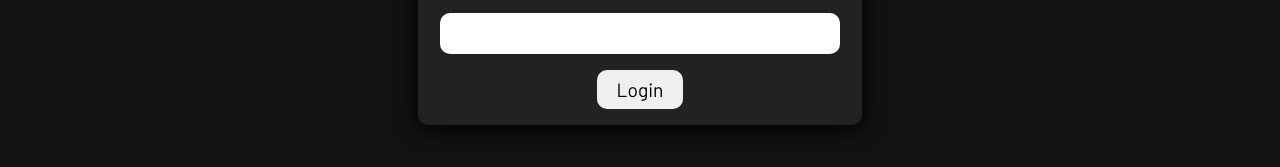
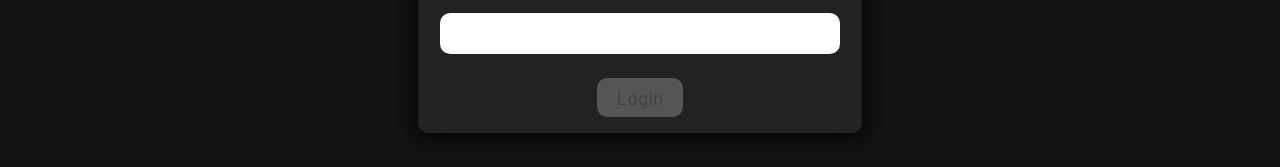
Before and after one commit to brajpatel/blog-client, a React (Vite) app: page /login in a window 1280 px wide. Shown: the part 566-733 px from the top of the page. Built offline with nearby package versions, Linux system fonts and the light colour scheme.

Commit message:
Disable login button if username or password are empty

```diff
--- a/src/components/Login.css
+++ b/src/components/Login.css
@@ -73,18 +73,31 @@ input:focus {
 }
 
 .login-btn {
+    position: relative;
     font-size: 1.2rem;
     cursor: pointer;
     outline: none;
     padding: 0.5rem 1.2rem;
     border-radius: 10px;
     border: none;
+    margin-top: 0.5rem;
 }
 
 .login-btn:hover {
-    background: rgb(179, 204, 223);
+    box-shadow: -5px 5px 0 rgb(121, 179, 223);
+    top: -5px;
+    left: 5px;
+    transition: 0.3s ease;
 }
 
 .login-btn:active {
     background: rgb(121, 179, 223);
 }
+
+.login-btn:disabled,
+.login-btn:disabled:hover {
+    background: rgb(85, 85, 85);
+    box-shadow: none;
+    top: 0;
+    left: 0;
+}
--- a/src/components/Login.jsx
+++ b/src/components/Login.jsx
@@ -2,9 +2,16 @@ import './Login.css';
 import { useState } from 'react';
 
 function Login() {
-    // HANDLE INPUT VALUES
-    // const [username, setUsername] = useState('');
-    // const [password, setPassword] = useState('');
+    const [username, setUsername] = useState('');
+    const [password, setPassword] = useState('');
+
+    const handleUsername = (e) => {
+        setUsername(e.target.value);
+    }
+
+    const handlePassword = (e) => {
+        setPassword(e.target.value);
+    }
 
     return (
         <div>
@@ -17,13 +24,13 @@ function Login() {
                 <form action="">
                     <div className='input-container'>
                         <label htmlFor="username">Username</label>
-                        <input id='username' type="text" required/>
+                        <input id='username' onChange={handleUsername} type="text" required/>
                     </div>
                     <div className='input-container'>
                         <label htmlFor="password">Password</label>
-                        <input id='password' type="password" required/>
+                        <input id='password' onChange={handlePassword} type="password" required/>
                     </div>
-                    <button className='login-btn' type='submit'>Login</button>
+                    <button className='login-btn' type='submit' disabled={username === '' ? true : password === '' ? true : false}>Login</button>
                 </form>
             </div>
         </div>
```
